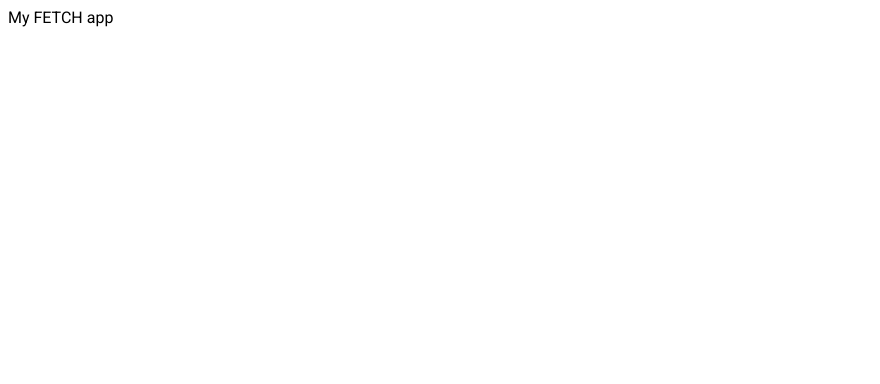
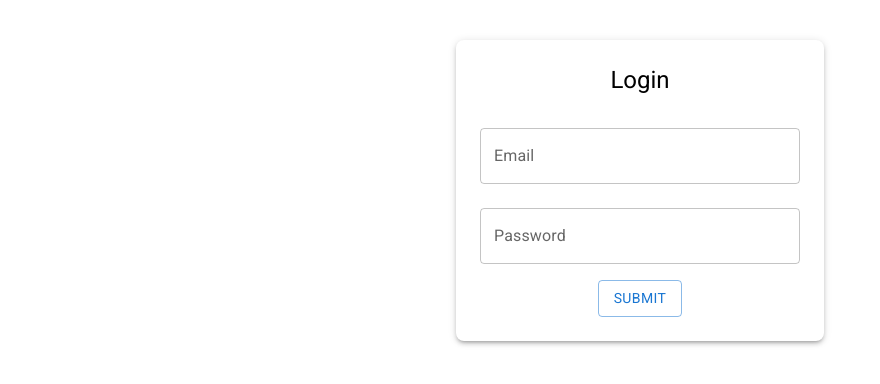
Before and after one commit to sistemrobote/Fetch_ui, a React (Vite) app: page / in a window 1280 px wide. Shown: the top 384 px of the page, without its empty margins (0-880 px from the left). Built offline with nearby package versions, Linux system fonts and the light colour scheme.

Commit message:
feature: added login form

```diff
--- a/package.json
+++ b/package.json
@@ -10,8 +10,12 @@
     "preview": "vite preview"
   },
   "dependencies": {
+    "@emotion/react": "^11.14.0",
+    "@emotion/styled": "^11.14.0",
+    "@mui/material": "^6.4.5",
     "react": "^19.0.0",
-    "react-dom": "^19.0.0"
+    "react-dom": "^19.0.0",
+    "react-hook-form": "^7.54.2"
   },
   "devDependencies": {
     "@eslint/js": "^9.21.0",
--- a/src/App.tsx
+++ b/src/App.tsx
@@ -1,12 +1,12 @@
-import './App.css'
+import "./App.css";
+import { LoginForm } from "./components/LoginForm";
 
 function App() {
-
   return (
     <>
-      My FETCH app
+      <LoginForm />
     </>
-  )
+  );
 }
 
-export default App
+export default App;
--- /dev/null
+++ b/src/components/LoginForm.tsx
@@ -0,0 +1,71 @@
+// import  { useState } from "react";
+import { Box, Typography, TextField, Button } from "@mui/material";
+import { useForm, SubmitHandler } from "react-hook-form";
+
+type Inputs = {
+  email: string;
+  password: string;
+};
+
+export const LoginForm = () => {
+  //   const { register, handleSubmit, formState: { errors } } = useForm();
+  //   const [loading, setLoading] = useState(false);
+
+  //   const onSubmit = (data) => {
+  //     console.log(" onSubmit data::>>>", data)
+  //     setLoading(true);
+  //     setTimeout(() => {
+  //       console.log("Login Data:", data);
+  //       setLoading(false);
+  //     }, 2000);
+  //   };
+  const {
+    register,
+    handleSubmit,
+    watch,
+    formState: { errors },
+  } = useForm<Inputs>();
+  const onSubmit: SubmitHandler<Inputs> = (data) => console.log(data);
+  console.log(watch("email")); // watch input value by passing the name of it
+
+  return (
+    <Box
+      sx={{
+        width: 320,
+        p: 3,
+        boxShadow: 3,
+        borderRadius: 2,
+        textAlign: "center",
+        bgcolor: "background.paper",
+        mx: "auto",
+        mt: 5,
+      }}
+    >
+      <form onSubmit={handleSubmit(onSubmit)}>
+        <Typography variant="h5" sx={{ mb: 2 }}>
+          Login
+        </Typography>
+        <TextField
+          {...register("email", { required: true })}
+          error={!!errors.email}
+          label="Email"
+          fullWidth
+          variant="outlined"
+          margin="normal"
+        />
+        <TextField
+          {...register("password", { required: true })}
+          error={!!errors.password}
+          sx={{ mb: 2 }}
+          label="Password"
+          fullWidth
+          variant="outlined"
+          margin="normal"
+        />
+        <Button type="submit" variant="outlined">
+          Submit
+        </Button>
+      </form>
+    </Box>
+  );
+};
```
Also changed, not shown: 1 other file (tests, documents, lock files or other folders).
